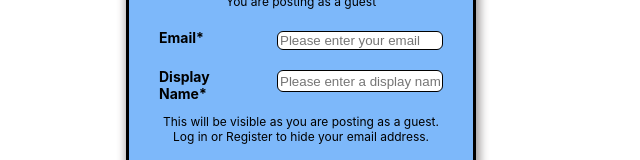
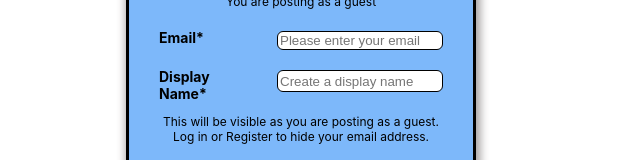
Before and after one commit to SchoolOfCode/bc14_final-project_front-end_arachnIDEs, a React (Create React App) app in the folder helpmehelpyou/: page /findhelpform in a window 1280 px wide. Shown: the part 140-300 px from the top of the page, without its empty margins (319-959 px from the left). Built offline with nearby package versions, Linux system fonts and the light colour scheme.

Commit message:
added a dropdown menu and stuff

```diff
--- a/helpmehelpyou/src/Components/BurgerMenu/burgerMenu.js
+++ b/helpmehelpyou/src/Components/BurgerMenu/burgerMenu.js
@@ -24,7 +24,7 @@ export default function BurgerMenu() {
       </div>
     <Link to="/"><img src={horizontalLogo} alt="HelpMeHelpYou logo" className="logo"></img></Link>
       <Link to="/" className="link"></Link>
-      <button className="hamburger-dropdown-menu" onClick={handleNavToggle}>
+      <button className="hamburger-dropdown-menu" alt="dropdown menu" onClick={handleNavToggle}>
         {/* Hamburger SVG code */}
         <svg
           xmlns="http://www.w3.org/2000/svg"
--- a/helpmehelpyou/src/Components/PostRequest/postRequest.js
+++ b/helpmehelpyou/src/Components/PostRequest/postRequest.js
@@ -103,7 +103,7 @@ export default function PostRequest() {
             <input
               required
               className="ask-for-help-input"
-              type="text"
+              type="email"
               placeholder="Please enter your email"
               value={form.email_address}
               onChange={(e) => {
@@ -117,14 +117,14 @@ export default function PostRequest() {
               }}
             ></input>
           </div>
-          {/* Display Name */}
+          {/* Display Name  should we specify character limit in display name*/}
           <div className="ask-for-help-div">
             <label className="ask-for-help-label">Display Name*</label>
             <input
               required
               className="ask-for-help-input"
               type="text"
-              placeholder="Please enter a display name"
+              placeholder="Create a display name"
               value={form.display_name}
               onChange={(e) => {
                 setForm(
```
